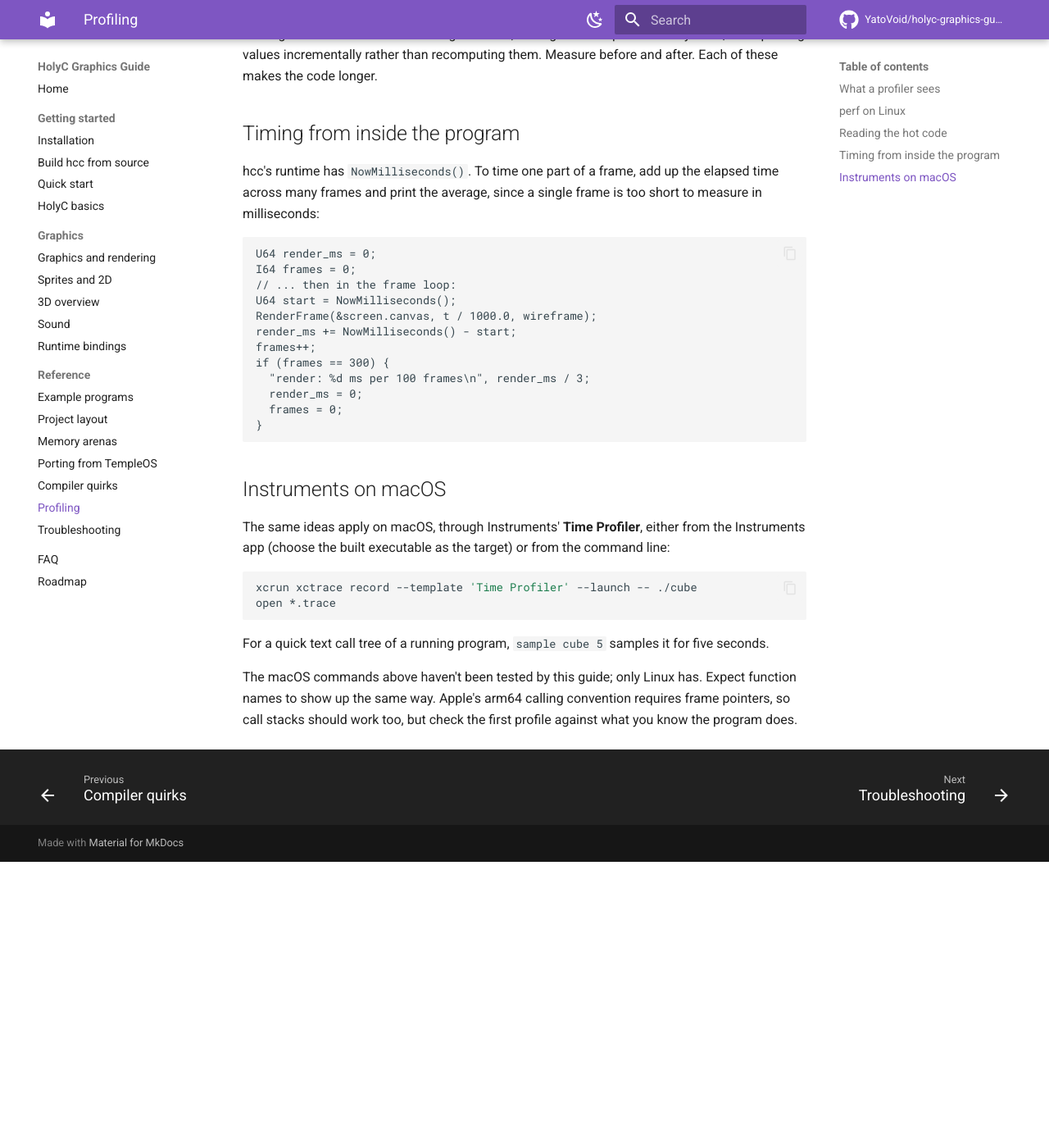
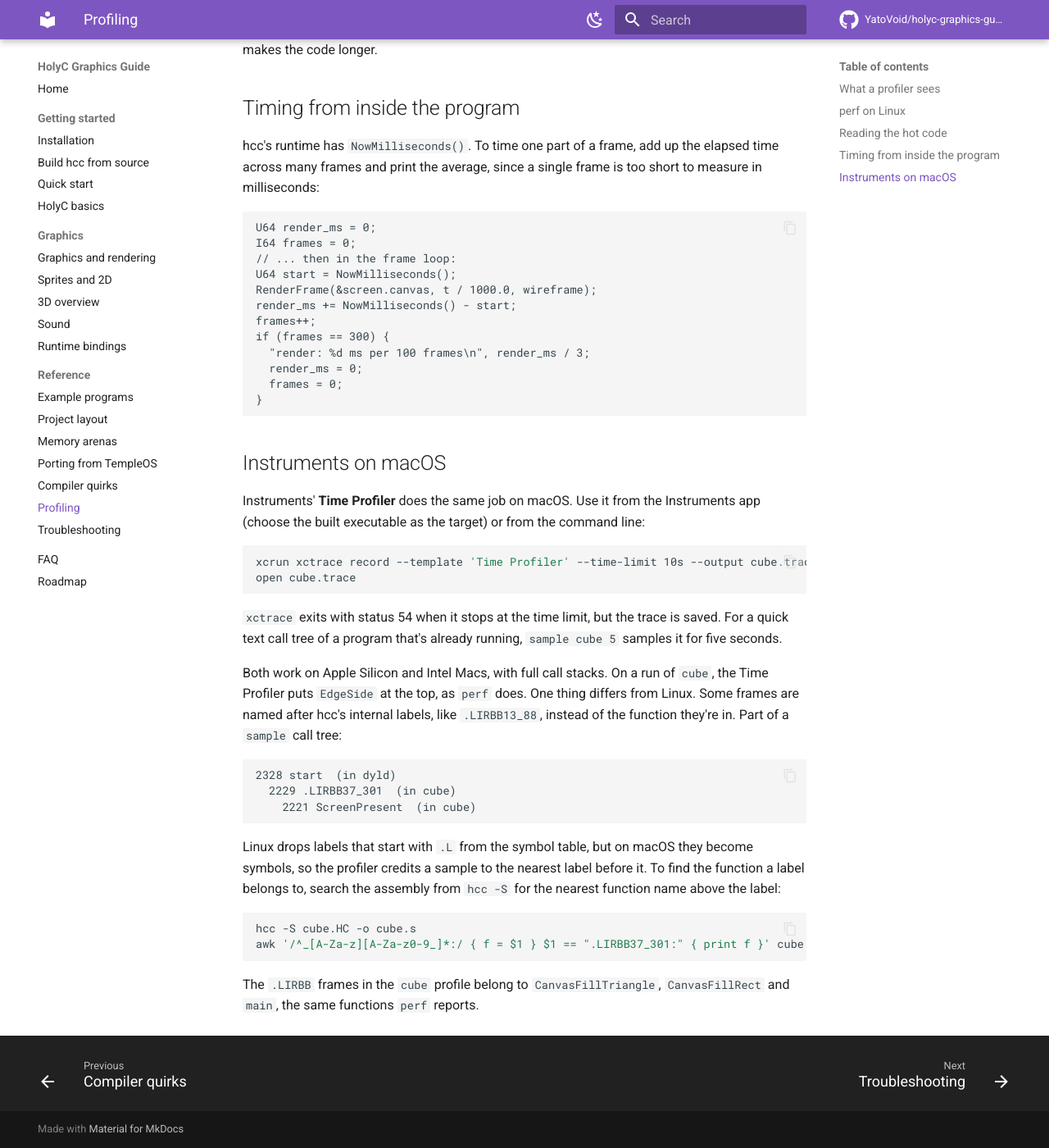
Before and after one commit to YatoVoid/holyc-graphics-guide, an MkDocs documentation site: the page built from docs/profiling.md, in a window 1280 px wide and 1400 px high, scrolled down 2586 px. Shown: the whole window at 82% size. Built offline with MkDocs 1.6.1 and Material for MkDocs 9.7.7, drawn with Linux system fonts in a browser that asks for light colours; comment, search, counter and statistics services are not loaded; before the commit the page ends 3637 px from its top, so only the background shows below that; some of the changed text lies outside the part shown.

Commit message:
Document profiling on macOS from tested runs

````diff
--- a/docs/profiling.md
+++ b/docs/profiling.md
@@ -4,7 +4,7 @@ hcc writes ordinary native executables, so the system profilers work on them. Th
 
 ## What a profiler sees
 
-- **Function names.** hcc keeps the symbol table, so samples are attributed to your HolyC functions by name. Your `Main` shows up as `MainFn`, called from a small C `main`.
+- **Function names.** hcc keeps the symbol table, so samples are attributed to your HolyC functions by name. Your `Main` is compiled as `main`. In a program with initialised scalar globals it's `MainFn` instead, called from a small `main` that sets those globals first.
 - **Call stacks.** Every function hcc generates sets up a frame pointer (`push %rbp; mov %rsp,%rbp`), which is what profilers walk to build call graphs. Nothing extra is needed at compile time.
 - **No source lines.** hcc emits no debug info, so a profiler can tell you which function is hot, and which instruction, but not which line of HolyC.
 - **Nothing from the JIT.** Code run with `hcc -jit` lives in anonymous memory, and a profiler shows it as bare addresses. Build the program with `hcc file.HC -o file` before profiling it.
@@ -112,13 +109,28 @@ if (frames == 300) {
 
 ## Instruments on macOS
 
-The same ideas apply on macOS, through Instruments' **Time Profiler**, either from the Instruments app (choose the built executable as the target) or from the command line:
+Instruments' **Time Profiler** does the same job on macOS. Use it from the Instruments app (choose the built executable as the target) or from the command line:
 
 ```sh
-xcrun xctrace record --template 'Time Profiler' --launch -- ./cube
-open *.trace
+xcrun xctrace record --template 'Time Profiler' --time-limit 10s --output cube.trace --launch -- ./cube
+open cube.trace
 ```
 
-For a quick text call tree of a running program, `sample cube 5` samples it for five seconds.
+`xctrace` exits with status 54 when it stops at the time limit, but the trace is saved. For a quick text call tree of a program that's already running, `sample cube 5` samples it for five seconds.
 
-The macOS commands above haven't been tested by this guide; only Linux has. Expect function names to show up the same way. Apple's arm64 calling convention requires frame pointers, so call stacks should work too, but check the first profile against what you know the program does.
+Both work on Apple Silicon and Intel Macs, with full call stacks. On a run of `cube`, the Time Profiler puts `EdgeSide` at the top, as `perf` does. One thing differs from Linux. Some frames are named after hcc's internal labels, like `.LIRBB13_88`, instead of the function they're in. Part of a `sample` call tree:
+
+```text
+2328 start  (in dyld)
+  2229 .LIRBB37_301  (in cube)
+    2221 ScreenPresent  (in cube)
+```
+
+Linux drops labels that start with `.L` from the symbol table, but on macOS they become symbols, so the profiler credits a sample to the nearest label before it. To find the function a label belongs to, search the assembly from `hcc -S` for the nearest function name above the label:
+
+```sh
+hcc -S cube.HC -o cube.s
+awk '/^_[A-Za-z][A-Za-z0-9_]*:/ { f = $1 } $1 == ".LIRBB37_301:" { print f }' cube.s     # _main:
+```
+
+The `.LIRBB` frames in the `cube` profile belong to `CanvasFillTriangle`, `CanvasFillRect` and `main`, the same functions `perf` reports.
````
Also changed, not shown: other parts of docs/profiling.md (+8 -11 lines).
